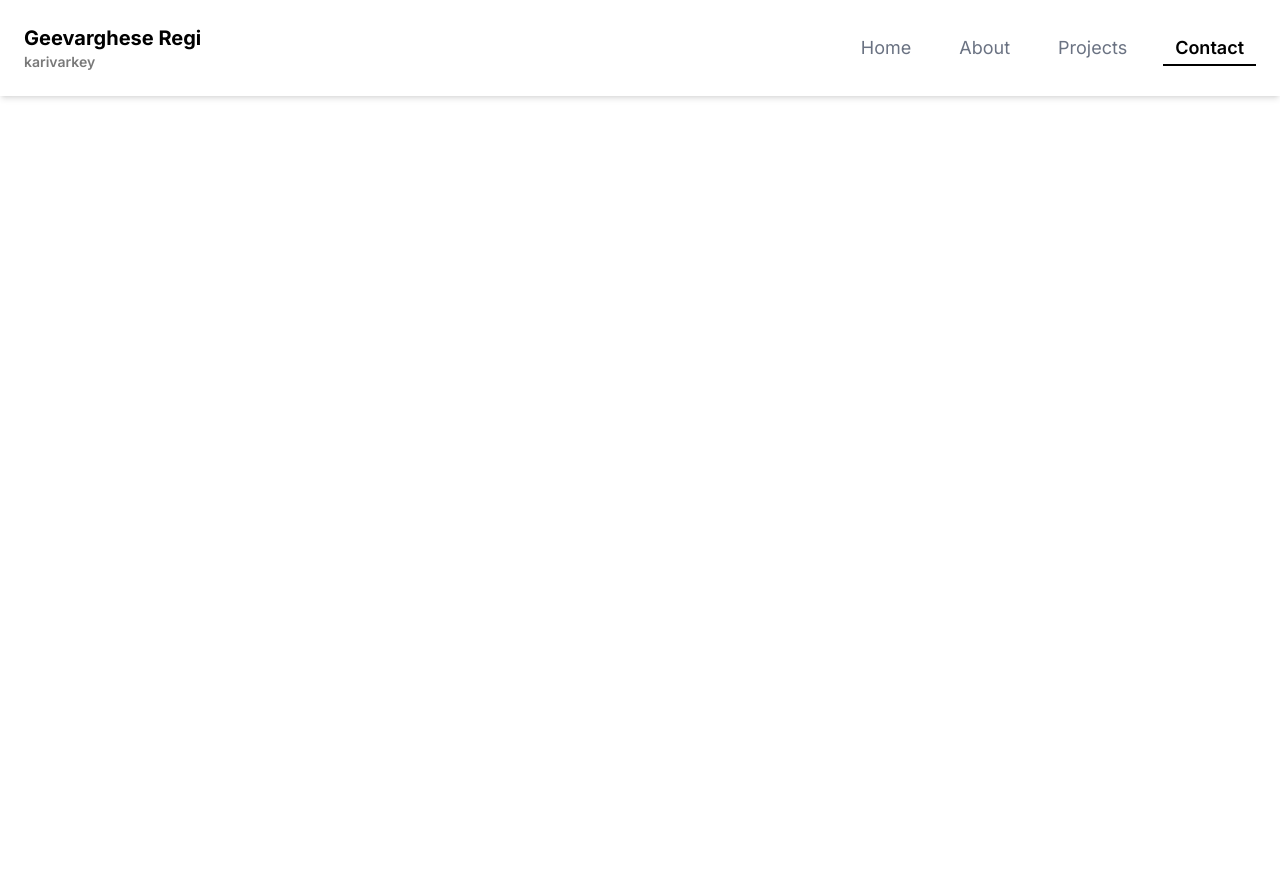
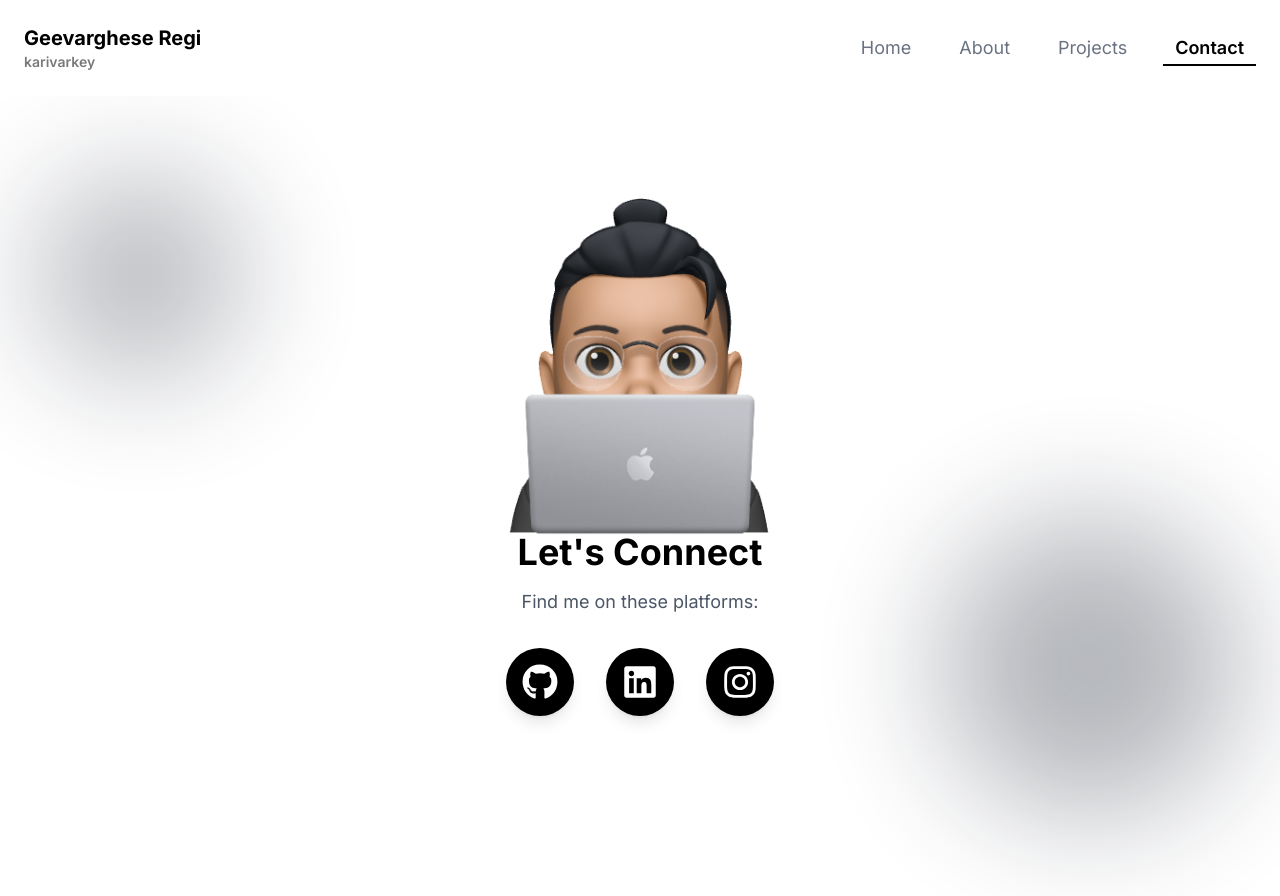
Before and after one commit to karivarkey/portfolio, a React (Vite) app: page /contact in a window 1280 px wide. Before the commit the page ends 800 px from the top, so only its background shows below. Built offline with nearby package versions, Linux system fonts and the light colour scheme.

Commit message:
add Contact page and routing; implement animated social media links

```diff
--- a/src/App.tsx
+++ b/src/App.tsx
@@ -4,6 +4,7 @@ import Card from "./pages/Card";
 import Home from "./pages/Home";
 import Header from "./components/Header/Header";
 import About from "./pages/About";
+import Contact from "./pages/Contact";
 const App = () => {
   const [isMobile, setIsMobile] = useState(window.innerWidth <= 768);
 
@@ -22,6 +23,7 @@ const App = () => {
       <Routes>
         <Route path="/" element={isMobile ? <Card /> : <Home />} />
         <Route path="/about" element={<About />} />
+        <Route path="/contact" element={<Contact />} />
       </Routes>
     </BrowserRouter>
   );
--- /dev/null
+++ b/src/pages/Contact.tsx
@@ -0,0 +1,95 @@
+import { useEffect, useState } from "react";
+import { FaGithub, FaLinkedin, FaInstagram } from "react-icons/fa";
+import Laptop from "./../assets/svg/Connect/Laptop.svg";
+
+const contacts = [
+  { id: "github", url: "https://github.com/karivarkey", icon: FaGithub },
+  {
+    id: "linkedin",
+    url: "https://www.linkedin.com/in/geevarghese-regi-7b7b3b1b4",
+    icon: FaLinkedin,
+  },
+  {
+    id: "instagram",
+    url: "https://www.instagram.com/karivarkey/",
+    icon: FaInstagram,
+  },
+];
+
+const Contact = () => {
+  const [tilt, setTilt] = useState({ x: 0, y: 0 });
+  const [animate, setAnimate] = useState(false);
+
+  useEffect(() => {
+    setAnimate(true);
+    document.body.style.overflow = "hidden";
+    const handleMouseMove = (e: MouseEvent) => {
+      const { clientX, clientY } = e;
+      const centerX = window.innerWidth / 2;
+      const centerY = window.innerHeight / 2;
+      setTilt({
+        x: ((clientX - centerX) / centerX) * 10,
+        y: ((clientY - centerY) / centerY) * -10,
+      });
+    };
+
+    window.addEventListener("mousemove", handleMouseMove);
+    return () => window.removeEventListener("mousemove", handleMouseMove);
+  }, []);
+
+  return (
+    <div className="flex flex-col items-center justify-center h-screen bg-white text-black relative overflow-hidden">
+      {/* Animated Laptop Image */}
+      <img
+        src={Laptop}
+        alt="Laptop"
+        className={`w-80 md:w-[400px] absolute top-16 opacity-0 scale-75 transition-all duration-1000 ${
+          animate ? "opacity-100 scale-100" : ""
+        }`}
+      />
+
+      <h1
+        className={`text-4xl font-bold mt-64 mb-4 opacity-0 transition-all duration-1000 delay-200 ${
+          animate ? "opacity-100" : ""
+        }`}
+      >
+        Let's Connect
+      </h1>
+      <p
+        className={`text-gray-600 text-lg mb-8 opacity-0 transition-all duration-1000 delay-400 ${
+          animate ? "opacity-100" : ""
+        }`}
+      >
+        Find me on these platforms:
+      </p>
+
+      {/* Social Icons */}
+      <div
+        className={`flex gap-8 opacity-0 transition-all duration-1000 delay-600 ${
+          animate ? "opacity-100" : ""
+        }`}
+      >
+        {contacts.map(({ id, url, icon: Icon }) => (
+          <a
+            key={id}
+            href={url}
+            target="_blank"
+            rel="noopener noreferrer"
+            className="relative p-4 rounded-full shadow-lg bg-black text-white transition-transform duration-300 ease-out transform hover:scale-110"
+            style={{ transform: `rotateX(${tilt.y}deg) rotateY(${tilt.x}deg)` }}
+          >
+            <Icon className="text-4xl" />
+          </a>
+        ))}
+      </div>
+
+      {/* Subtle Animated Background */}
+      <div className="absolute inset-0 pointer-events-none">
+        <div className="absolute w-[200px] h-[200px] bg-gray-900 opacity-10 rounded-full blur-3xl top-20 left-10 animate-pulse" />
+        <div className="absolute w-[300px] h-[300px] bg-gray-900 opacity-10 rounded-full blur-3xl bottom-20 right-10 animate-pulse" />
+      </div>
+    </div>
+  );
+};
+
+export default Contact;
```
Also changed, not shown: src/assets/svg/Connect/Laptop.svg (added).
